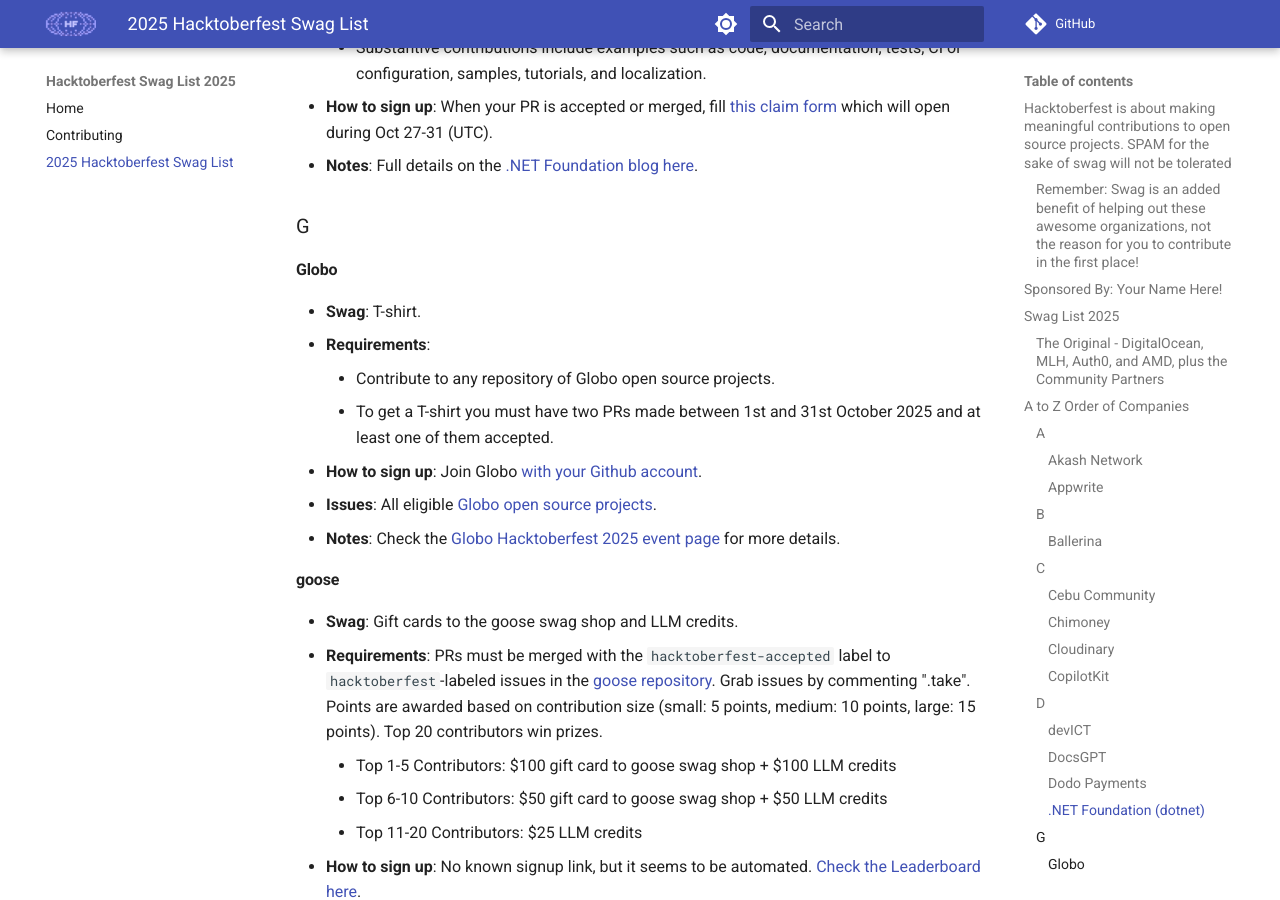
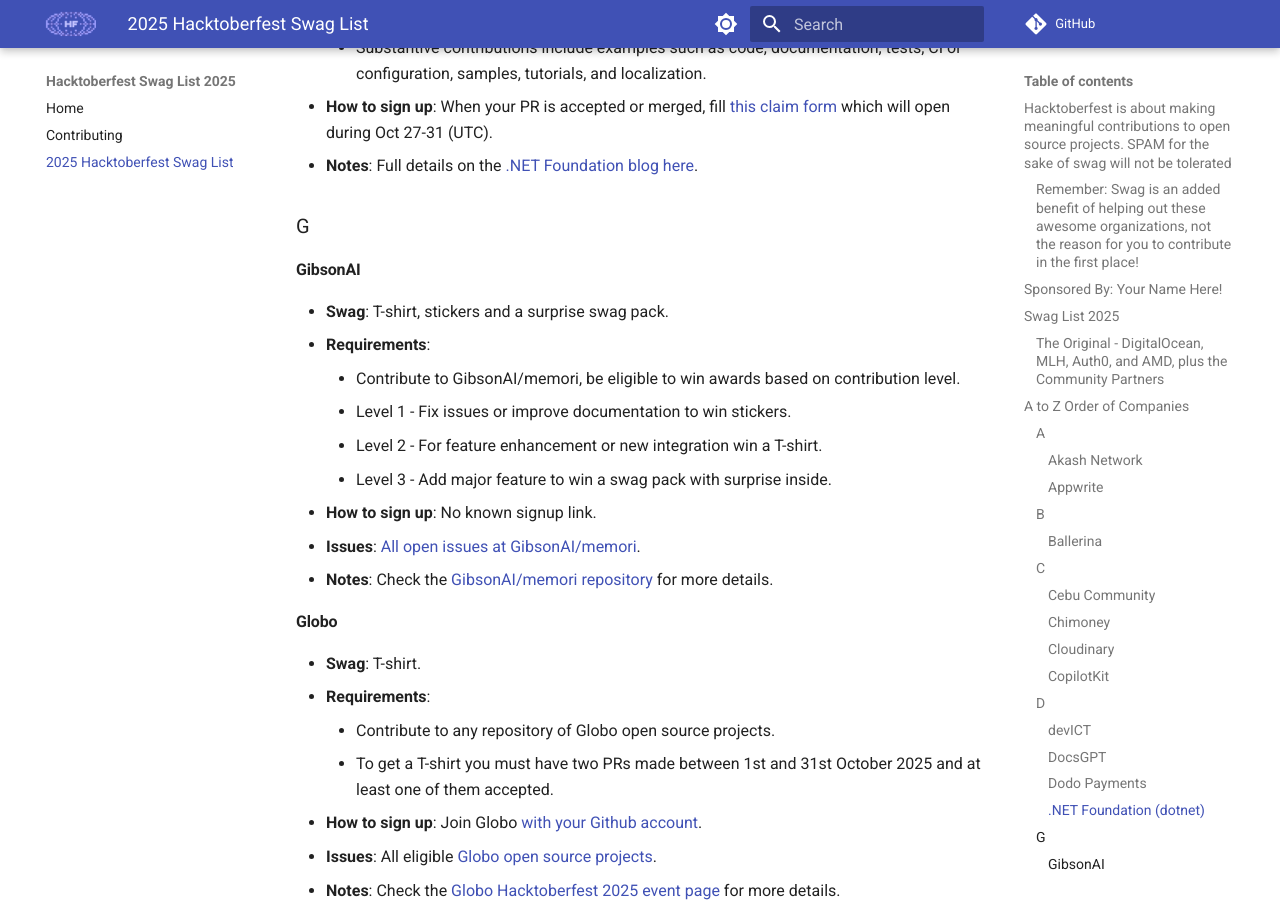
Before and after one commit to crweiner/hacktoberfest-swag-list, an MkDocs documentation site: the page built from docs/list.md, in a window 1280 px wide and 900 px high, scrolled down 5215 px. Built offline with MkDocs 1.6.1 and Material for MkDocs 9.7.7, drawn with Linux system fonts in a browser that asks for light colours; plug-ins that fetch from the network failed and are left out; comment, search, counter and statistics services are not loaded.

Commit message:
add gibsonAI

```diff
--- a/docs/list.md
+++ b/docs/list.md
@@ -154,6 +154,18 @@
 - **Notes**: Full details on the [.NET Foundation blog here](https://dotnetfoundation.org/community/hacktoberfest).
 
 ### G
+
+#### **GibsonAI**
+
+- **Swag**: T-shirt, stickers and a surprise swag pack.
+- **Requirements**:
+    - Contribute to GibsonAI/memori, be eligible to win awards based on contribution level.
+    - Level 1 - Fix issues or improve documentation to win stickers.
+    - Level 2 - For feature enhancement or new integration win a T-shirt.
+    - Level 3 - Add major feature to win a swag pack with surprise inside.
+- **How to sign up**: No known signup link.
+- **Issues**: [All open issues at GibsonAI/memori](https://github.com/GibsonAI/memori/issues?q=sort%3Aupdated-desc+is%3Aissue+is%3Aopen).
+- **Notes**: Check the [GibsonAI/memori repository](https://github.com/GibsonAI/memori/issues/127) for more details.
 
 #### **Globo**
 
```
